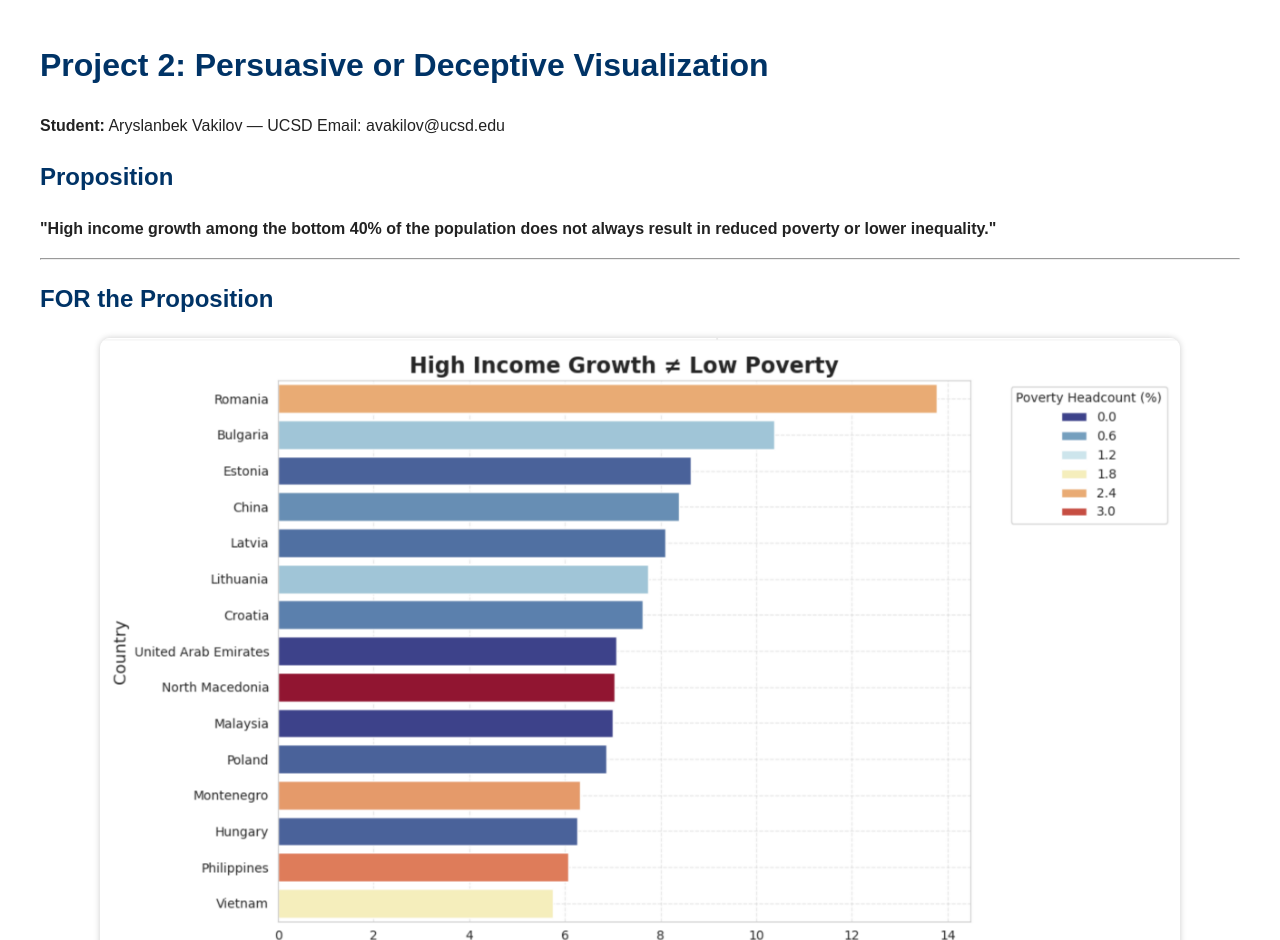
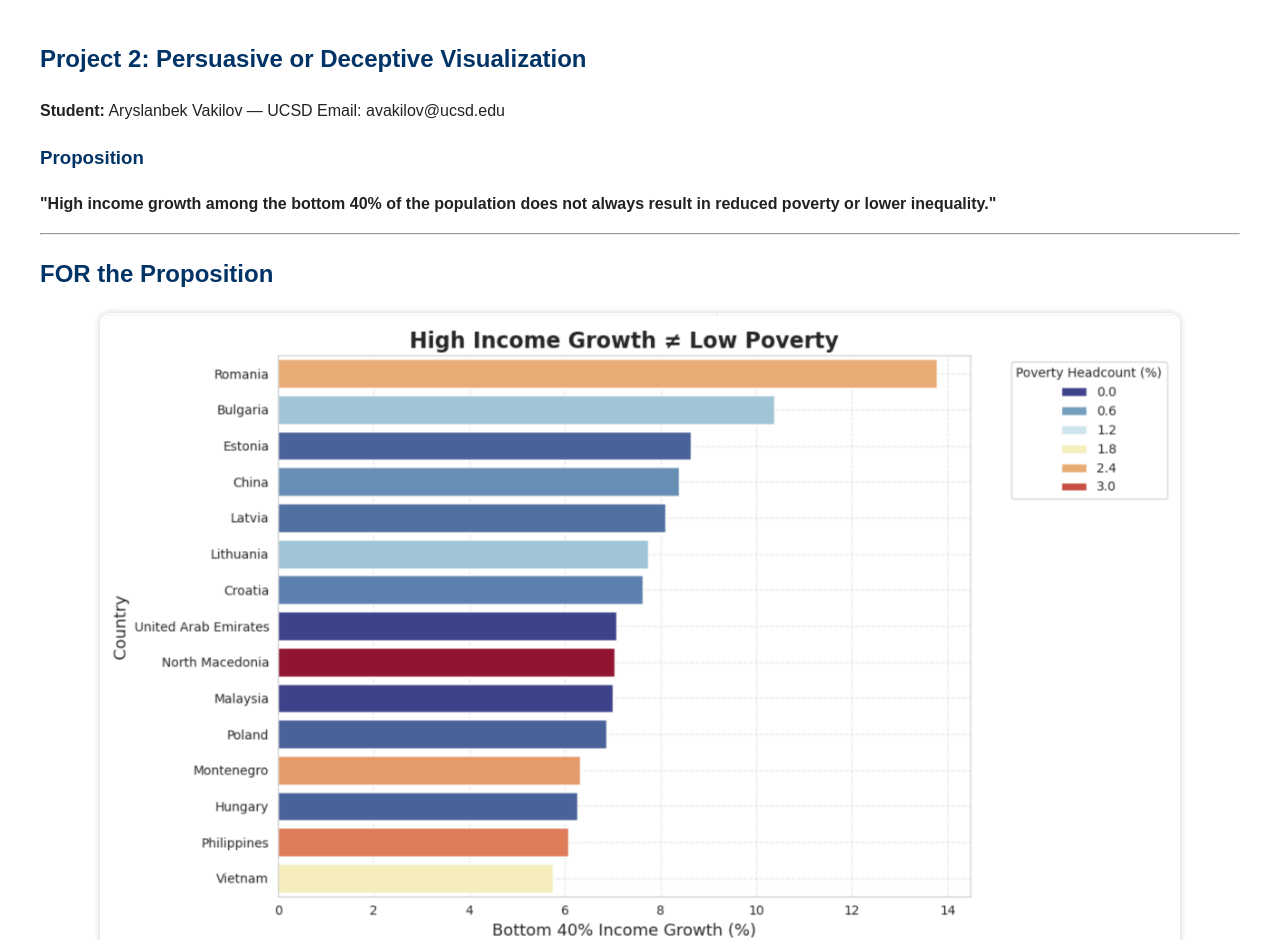
Before and after one commit to avakilov/project_2, a plain HTML site: page index.html in a window 1280 px wide. Shown: the top 940 px of the page. Drawn offline with Linux system fonts and the light colour scheme.

Commit message:
Update index.html

```diff
--- a/index.html
+++ b/index.html
@@ -14,18 +14,18 @@
 </head>
 
 <body>
-  <h1>Project 2: Persuasive or Deceptive Visualization</h1>
+  <article>
+  <h2>Project 2: Persuasive or Deceptive Visualization</h2>
   <p><strong>Student:</strong> Aryslanbek Vakilov — UCSD Email: avakilov@ucsd.edu</p>
 
-  <h2>Proposition</h2>
+  <h3>Proposition</h3>
   <p><strong>"High income growth among the bottom 40% of the population does not always result in reduced poverty or lower inequality."</strong></p>
-
   <hr>
 
   <h2>FOR the Proposition</h2>
   <img src="images/Plot_1.png" alt="High Income Growth ≠ Low Poverty Chart">
   <p class="caption"><strong>Figure 1:</strong> High Income Growth ≠ Low Poverty. This chart shows that even countries with rapid income growth among the bottom 40% can still struggle with high poverty levels.</p>
-
+ </article>
   <h3>Design Decisions and Rationale</h3>
   <ul>
     <li><strong>Data Transformation (Score = +1.5 Earnest):</strong> Filtered the data to the top 15 countries with the highest bottom-40% growth rates. This focuses attention on countries often seen as economic “success stories,” revealing that poverty can still remain high even in fast-growing economies.</li>
```
